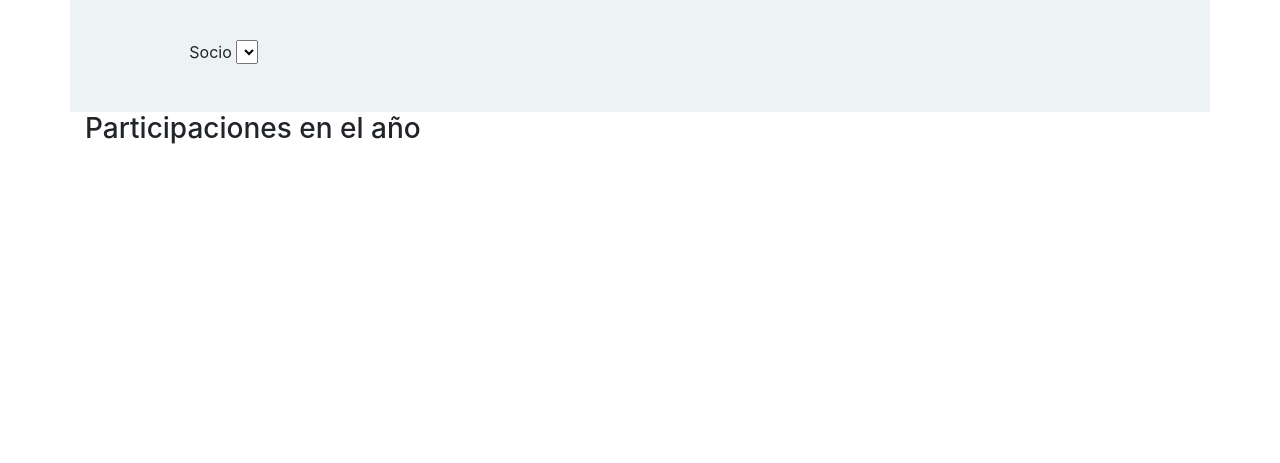
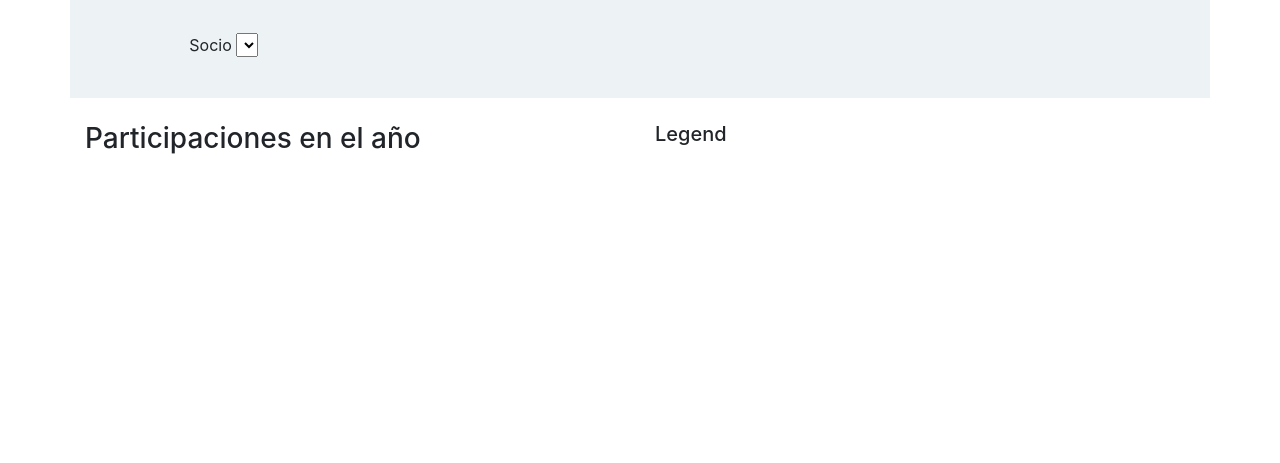
Before and after one commit to palolo02/clubBIAMreports, a Python web app: template biam/templates/member.html in a window 1280 px wide. Shown: the part 56-519 px from the top of the page. Run offline with Jinja, Linux system fonts and the light colour scheme; the template is opened without the code that fills it, so the values that code supplies are empty; some libraries are stand-ins or nearby versions.

Commit message:
Update in graphs

```diff
--- a/biam/static/css/style.css
+++ b/biam/static/css/style.css
@@ -46,7 +46,7 @@
 }
 
 .filter{
-  margin: 25px 0;
+  margin: 18px 0;
 }
 
 /* ======== KPIS section  ============*/
@@ -84,22 +84,24 @@
 .b0 { background-color: #90E0EF; color:black}
 */
 
-/* Blue
-.b100 { background-color: #003249; color:white}
-.b75 { background-color: #007EA7; color:white}
-.b50 { background-color: #80CED7; color:white}
-.b25 { background-color: #9AD1D4; color:white}
-.b0 { background-color: #CCDBDC; color:black}
-*/
+ /*Blue*/
+.b100 { background-color: #005D8F; color:black}
+.b75 { background-color: #006AA3; color:black}
+.b50 { background-color: #0092E0; color:black}
+.b25 { background-color: #47BFFF; color:black}
+.b0 { background-color: #99DBFF; color:black}
+
+/* Red
 .b100 { background-color: #EF6351; color:black}
 .b75 { background-color: #F38375; color:black}
 .b50 { background-color: #F7A399; color:black}
 .b25 { background-color: #FBC3BC; color:black}
 .b0 { background-color: #FFE3E0; color:black}
+*/
 
 .total{background-color: #E5E5E5;}
 
 /* Tables */
 th {
-  background-color: #852a39; color:white
+  background-color: #00274B; color:white
 }
--- a/biam/static/js/member.js
+++ b/biam/static/js/member.js
@@ -3,7 +3,7 @@ loadMembers();
 
 // Stack bars colors
 //var colors = ['#722431','#317224','#243172']
-var colors = ['#00274B','#008190','#00AF8E']
+var colors = ['#004468','#008190','#00AF8E']
 var chooseColor = 0;
 var member;
 var year;
@@ -165,23 +165,41 @@ function renderRoleData(url){
                 orientation:"h",
                 name: role,
                 marker: {
-                    color: colors[1],
+                    color: colors[0],
                     line: {
-                      color: colors[1]
+                      color: colors[0]
                     }
                   }
               }
         ]
 
         var layoutRole = {
-            barmode: 'stack',
+            //barmode: 'bar',
             //title:'Participaciones por Tipo de Rol',
-            xaxis:{title:"% Participaciones",
-                showgrid: false
+            xaxis:{
+                title:"",
+                side:'top',
+                showgrid: false,
+                tickfont: {
+                    family: 'Old Standard TT, serif',
+                    size: 10,
+                    color: 'gray'
+                },
+                ticksuffix: '%',
+                showline: true,
+                zeroline: false,
+                linecolor: 'lightgray'
             },
             yaxis:{
                 showgrid: false,
+                showline: false,
                 automargin: true,
+                tickfont: {
+                    family: 'Old Standard TT, serif',
+                    size: 14,
+                    color: 'gray'
+                }
+
             },
             hovermode: false,
             hoverinfo: 'skip',
@@ -189,10 +207,10 @@ function renderRoleData(url){
                 {
                   xref: 'paper',
                   yref: 'paper',
-                  x: 0.0,
-                  y: 1.05,
+                  x: -0.3,
+                  y: 1.3,
                   xanchor: 'left',
-                  yanchor: 'bottom',
+                  yanchor: 'top',
                   text: 'Participaciones por Tipo de Rol',
                   font:{
                     family: 'Arial',
@@ -204,11 +222,11 @@ function renderRoleData(url){
                 {
                   xref: 'paper',
                   yref: 'paper',
-                  x: 0,
-                  y: -0.1,
+                  x: -0.3,
+                  y: 1.13,
                   xanchor: 'left',
                   yanchor: 'top',
-                  text: `Porcentaje de participaciones que tiene ${member} en ${year}`,
+                  text: `% de participaciones de ${member} en ${year}`,
                   showarrow: false,
                   font: {
                     family: 'Arial',
@@ -216,7 +234,10 @@ function renderRoleData(url){
                     color: 'rgb(150,150,150)'
                   }
                 }
-              ]
+            ],
+            margin:{
+                pad:0
+            }
         };
 
         Plotly.newPlot('role', dataRole, layoutRole, {displayModeBar: false}, {responsive: true});
@@ -253,19 +274,17 @@ function renderYearlyData(url){
             x: getMonths(results.map(r => r['Mes'])),
             y: results.map(r => r['NoParticipaciones']),
             // Enable data values on graph
-            //text: results.map(r => r['NoParticipaciones']),
+            text: results.map(r => r['NoParticipaciones']),
             //textposition: 'top',
             //mode: 'lines+markers+text',
             mode: 'lines',
-            name: 'Participaciones',
-            type: 'scatter'
-            /*
-            marker: {
-                //color: '#00274B',
-                line: {
-                  color: '#00274B'
-                }
-              },
+            name: '',
+            type: 'scatter',
+            hovertemplate: '<b>Participaciones</b>: %{y:}' +
+                        '<br><b>Mes</b>: %{x}<br>'
+            /*hovertemplate: '<i>Participaciones</i>: $%{y:.2f}' +
+            '<br><b>Mes</b>: %{x}<br>' +
+            '<b>%{text}</b>'
             */
         };
 
@@ -273,25 +292,38 @@ function renderYearlyData(url){
 
         var layoutTable = {
             //title:'Asistencias en el año',
-            hovermode: false,
-            hoverinfo: 'skip',
+            hovermode: true,
+            //hoverinfo: 'skip',
             xaxis:{
-                title:"",
-                showgrid: false
+                title:"Mes",
+                showgrid: false,
+                tickfont: {
+                    family: 'Old Standard TT, serif',
+                    size: 12,
+                    color: 'gray'
+                }
+
             },
             yaxis:{
-                title:"Asistencias",
+                autotick: true,
+                linecolor: 'lightgray',
+                side:'left',
                 range: [0, 10],
-                showgrid: false
+                showgrid: false,
+                tickfont: {
+                    family: 'Old Standard TT, serif',
+                    size: 10,
+                    color: 'gray'
+                }
             },
             annotations: [
                 {
                   xref: 'paper',
                   yref: 'paper',
-                  x: 0.0,
-                  y: 1.05,
+                  x: -0.2,
+                  y: 1.3,
                   xanchor: 'left',
-                  yanchor: 'bottom',
+                  yanchor: 'top',
                   text: 'Asistencias en el año',
                   font:{
                     family: 'Arial',
@@ -303,11 +335,11 @@ function renderYearlyData(url){
                 {
                   xref: 'paper',
                   yref: 'paper',
-                  x: 0,
-                  y: -0.1,
+                  x: -0.2,
+                  y: 1.13,
                   xanchor: 'left',
                   yanchor: 'top',
-                  text: `Participaciones que tiene ${member} en ${year}`,
+                  text: `Participaciones de ${member} en ${year}`,
                   showarrow: false,
                   font: {
                     family: 'Arial',
--- a/biam/templates/member.html
+++ b/biam/templates/member.html
@@ -39,9 +39,17 @@
       <div id="role"></div>
     </div>
   </div>
+  <br />
+  <div class="row">
+    <div class="col-6">
+      <h3>Participaciones en el año</h3>
+    </div>
+    <div class="col-6">
+      <h5>Legend</h5>
+    </div>
+  </div>
   <div class="row">
       <div class="col-12">
-      <h3>Participaciones en el año</h3>
         <div id="table_results" class="table-responsive table-biam">
           <table class="table table-sm table-striped">
             <thead class="header">
@@ -51,6 +59,7 @@
           </table>
         </div>
       </div>
+  </div>
 
 
   </div>
--- a/biam/templates/year.html
+++ b/biam/templates/year.html
@@ -31,6 +31,7 @@
   </div>
   <br >
   <div class="row">
+    <div class="col-12">
       <div id="table_results" class="table-responsive table-biam">
         <table class="table table-sm table-striped ">
           <thead class="header">
@@ -40,6 +41,7 @@
         </table>
     </div>
     </div>
+  </div>
   <script src="/static/js/helper.js"></script>
   <script src="/static/js/year.js"></script>
   <!--<script src="/static/js/timelineRating.js"></script>-->
```
Lines whose indentation alone changed are shown as unchanged.
